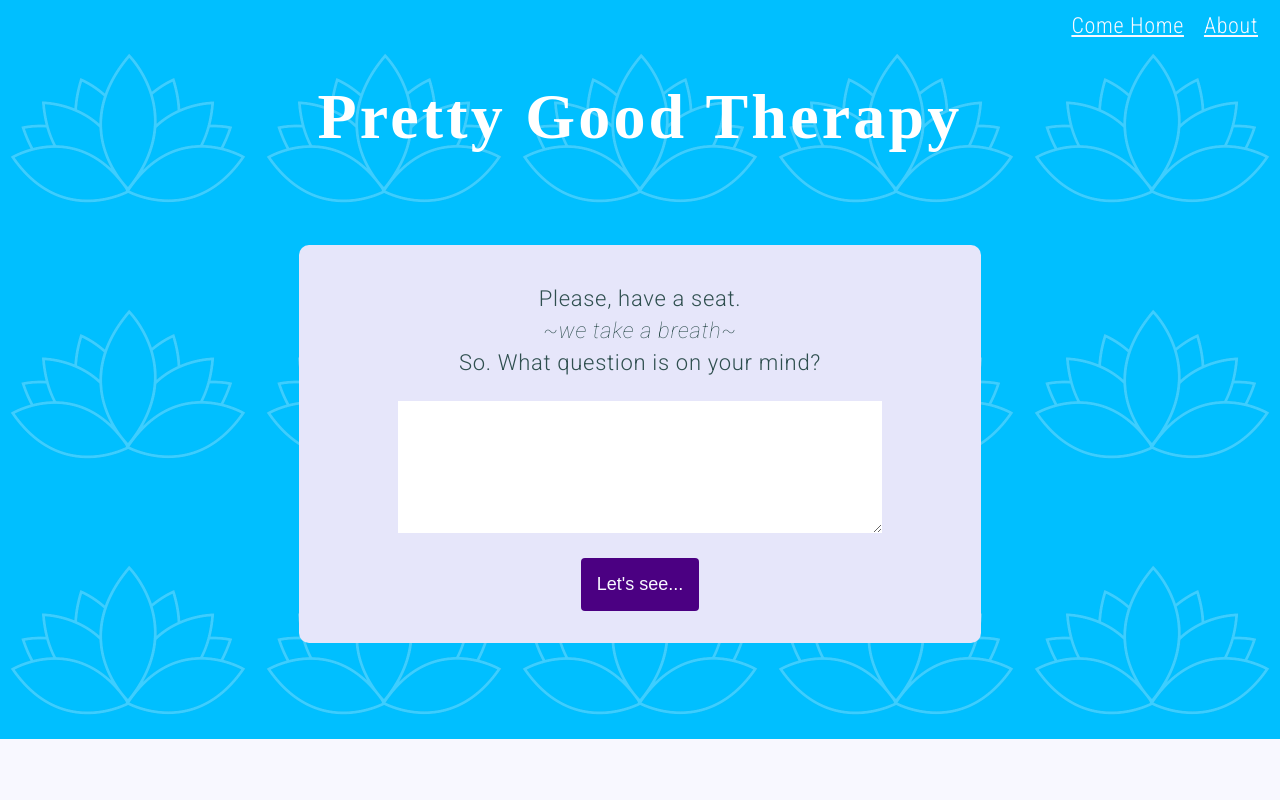
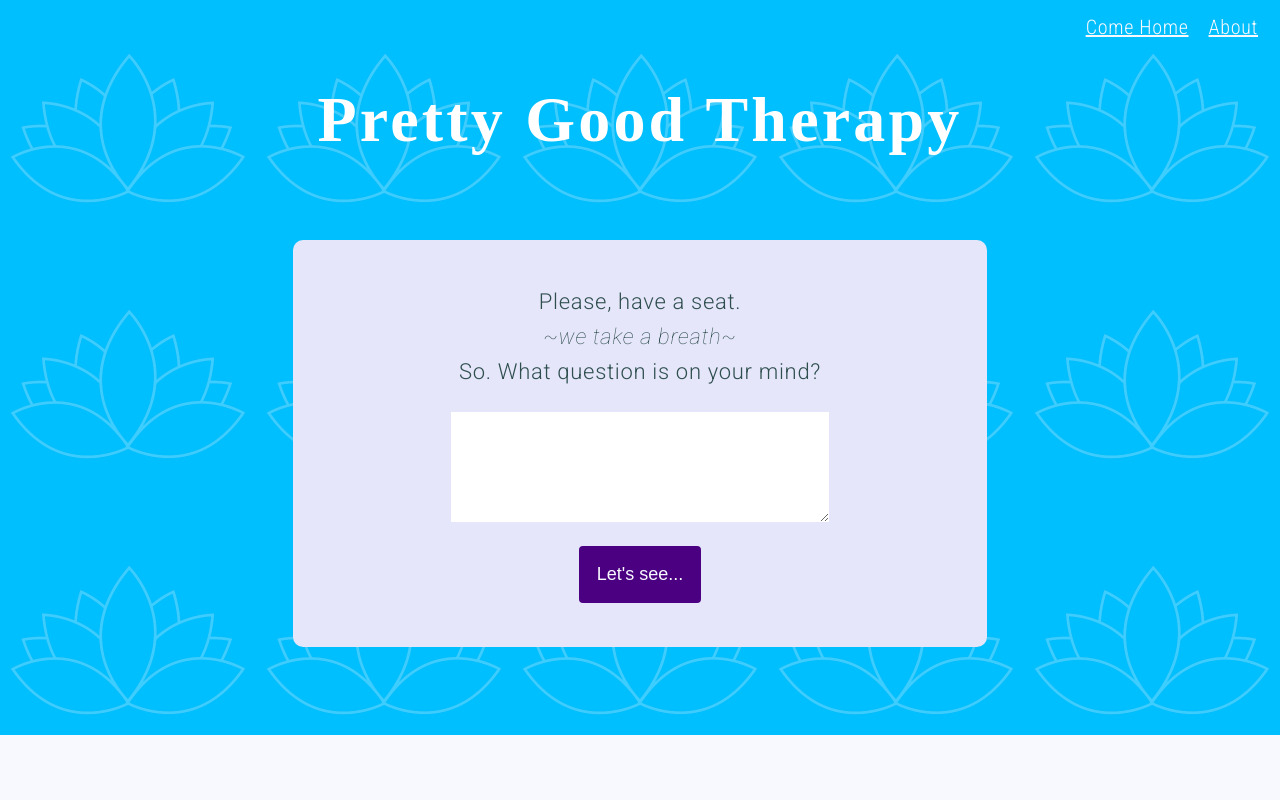
Before and after one commit to sranso/prettygoodtherapy, a Next.js app: page / in a window 1280 px wide. Shown: the top 800 px of the page. Built offline with nearby package versions, Linux system fonts and the light colour scheme; a web font is replaced by a local one; what compromise would draw is missing.

Commit message:
Fix styles.

```diff
--- a/components/Form.module.css
+++ b/components/Form.module.css
@@ -1,19 +1,18 @@
 .wrapper {
   background-color: lavender;
-  padding: 1rem 1rem 2rem;
-  border-radius: 10px;
+  padding: 1em 1em 2em;
   max-width: 650px;
-  margin: 6rem auto;
+  margin: 2em auto 0
 }
 
 .textarea {
-  width: 30rem;
-  height: 8rem;
-  margin-bottom: 1rem;
+  max-width: 30em;
+  min-width: 22em;
+  height: 8em;
+  margin-bottom: 1em;
   border: none;
   overflow: auto;
   outline: none;
-
   -webkit-box-shadow: none;
   -moz-box-shadow: none;
   box-shadow: none;
@@ -23,7 +22,7 @@
   display: block;
   margin: 0 auto;
   background-color: indigo;
-  padding: 1rem;
+  padding: 1em;
   font-size: 18px;
   cursor: pointer;
   color: ghostwhite;
@@ -32,5 +31,17 @@
 }
 
 .answers {
-  margin-bottom: 3rem;
+  margin-bottom: 3em;
 }
+
+@media (min-width: 600px) and (orientation:landscape) {
+  .wrapper {
+    border-radius: 10px;
+    margin: 4em auto;
+  }
+
+
+  .textarea {
+    min-width: 28em;
+  }
+}
--- a/components/Info.module.css
+++ b/components/Info.module.css
@@ -1,4 +1,4 @@
 .wrapper {
 	max-width: 650px;
-	margin: 6rem auto 0;
+	margin: 3em auto 0;
 }
--- a/components/Reviews.module.css
+++ b/components/Reviews.module.css
@@ -1,6 +1,6 @@
 .wrapper {
 	background-color: ghostwhite;
-    padding: 2rem;
+    padding: 1em;
 }
 
 .title {
--- a/static/styles.css
+++ b/static/styles.css
@@ -1,3 +1,7 @@
+html {
+  font-family: Arial, Sans-Serif;
+}
+
 body {
 	background-color: #00bfff;
 	font-family: 'Roboto', sans-serif;
@@ -8,13 +12,18 @@ body {
 	background-image: url(/static/lotus-leaf.png);
   	background-repeat: repeat;
   	background-size: 20%;
-  	line-height: 2rem;
-  	margin: 0 0 4rem;
+  	line-height: 1.6em;
+  	margin: 0 0 5em;
   	padding: 0;
 }
 
 header {
-	margin: 10px 22px;
+	margin-top: 8px;
+	font-size: 20px;
+}
+
+header a:last-child {
+	margin-left: 20px;
 }
 
 h1, h2 {
@@ -26,6 +35,7 @@ h1, h2 {
 
 h1 {
 	font-size: 4rem;
+	margin-bottom: 0;
 }
 
 h2 {
@@ -37,10 +47,14 @@ a {
 	color: ghostwhite;
 }
 
-header {
-	text-align: right;
+iframe {
+	max-width: 100%;
 }
 
-header a {
-	margin-left: 20px;
+
+@media (min-width: 600px) and (orientation:landscape) {
+	header {
+		margin: 10px 22px;
+		text-align: right;
+	}
 }
```
